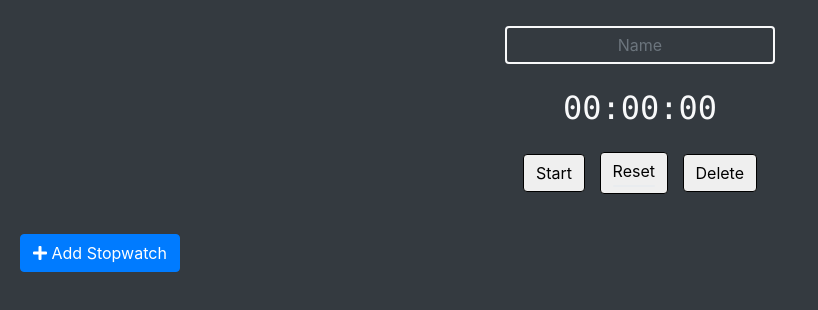
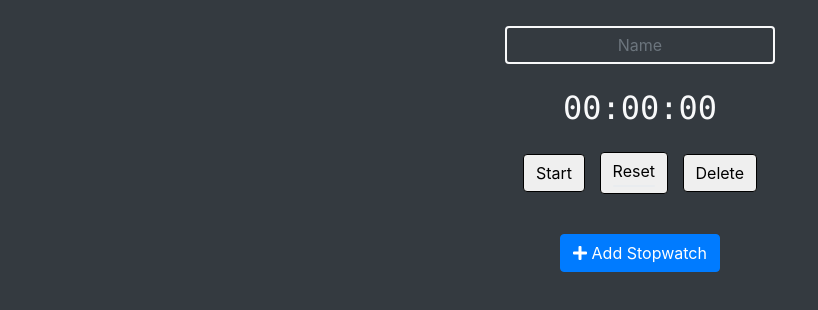
Before and after one commit to RalpizarB/Stopwatch, a plain HTML site: page index.html in a window 1280 px wide. Shown: the part 70-380 px from the top of the page, without its empty margins (0-818 px from the left). Drawn offline with nearby package versions, Linux system fonts and the light colour scheme.

```diff
--- a/index.html
+++ b/index.html
@@ -27,8 +27,8 @@
     </div>
 </div>
 
-<div style="margin: 20px">
-    <button class="btn btn-primary" id="add-stopwatch"><i class="fas fa-plus"></i> Add Stopwatch</button>
+<div style="margin: 20px; text-align: center">
+    <button class="btn btn-primary" id="add-stopwatch" ><i class="fas fa-plus"></i> Add Stopwatch</button>
 </div>
 <script src="https://code.jquery.com/jquery-3.3.1.slim.min.js"></script>
 <script src="https://cdnjs.cloudflare.com/ajax/libs/popper.js/1.14.7/umd/popper.min.js"></script>
```
